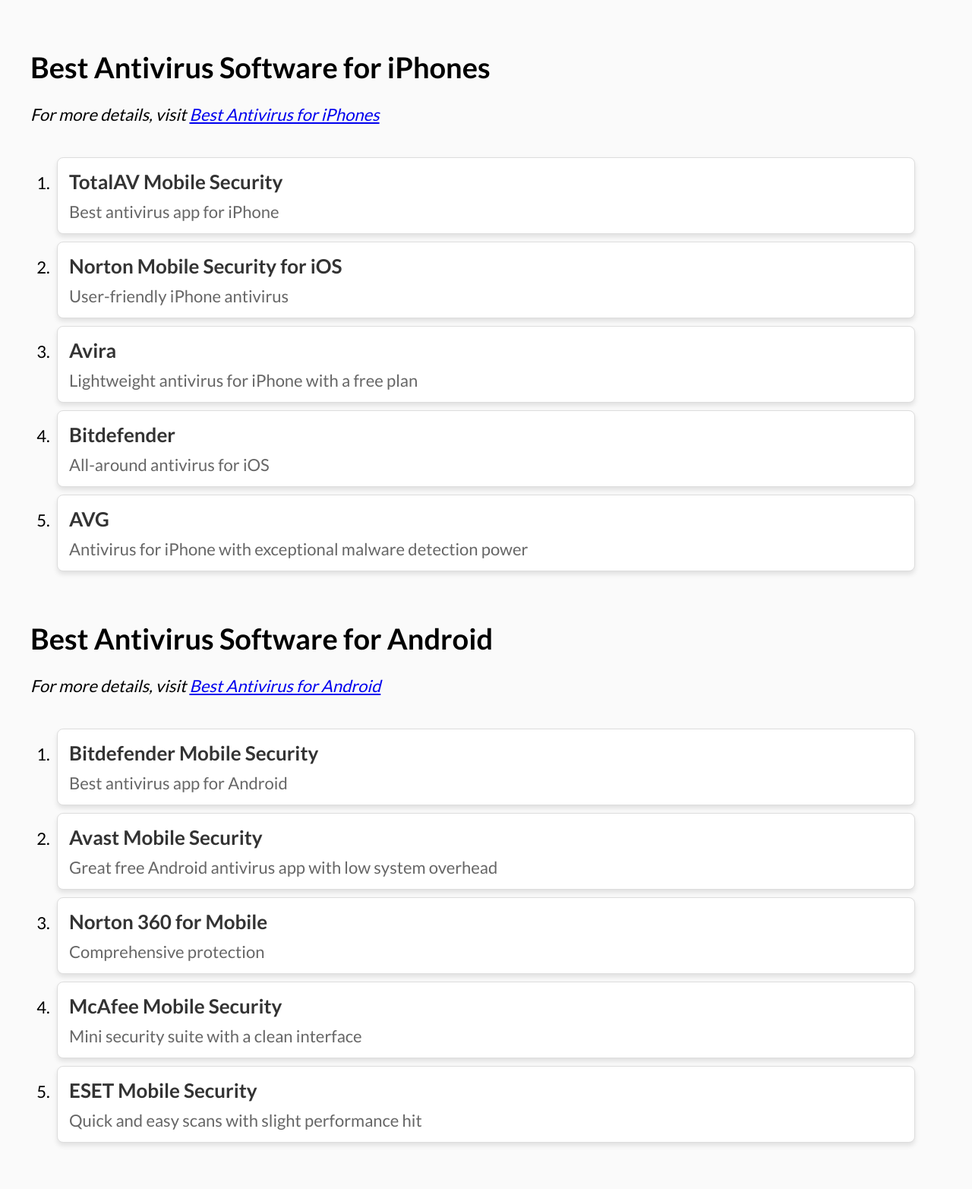
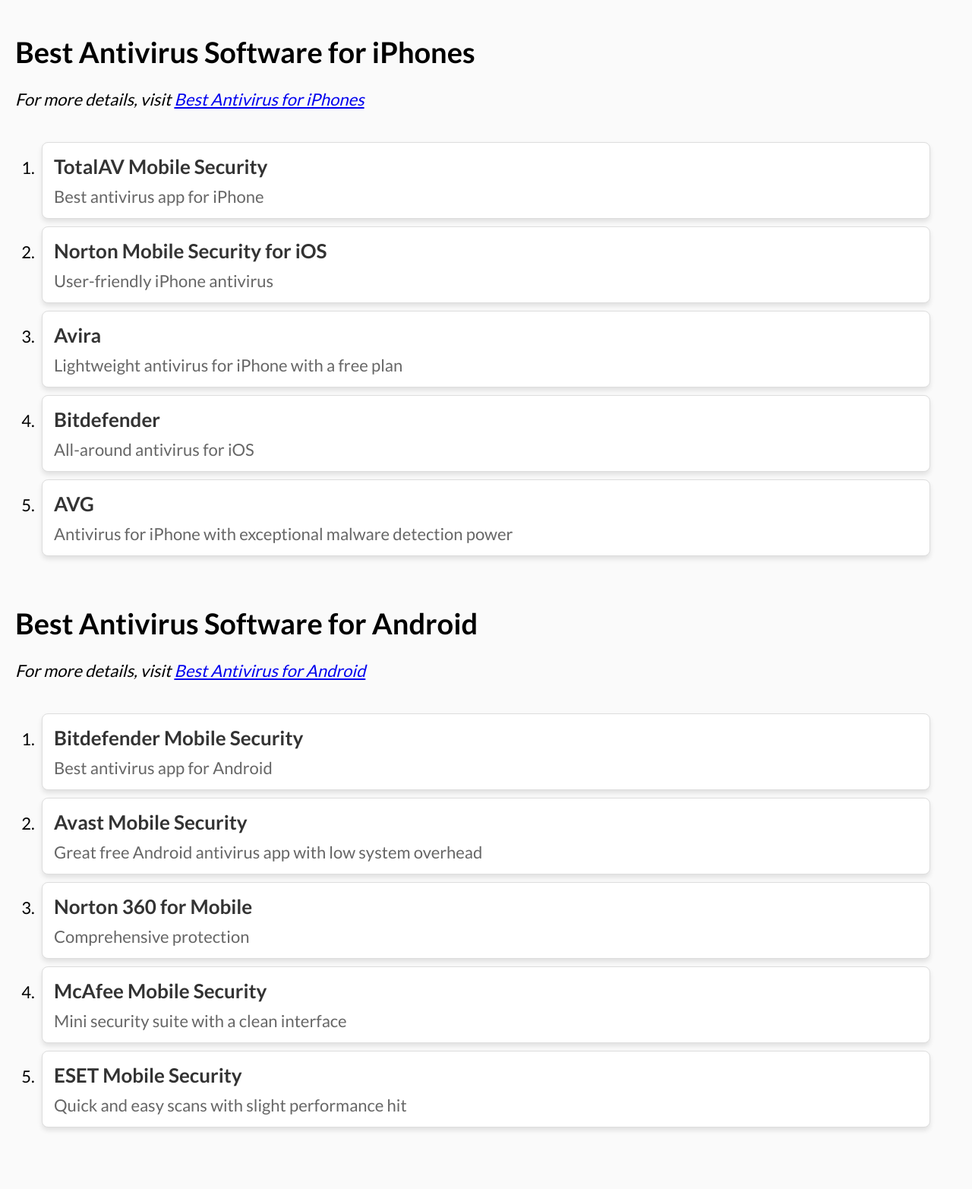
Before and after one commit to sarryteng/lvl4-individual-project, a Flask app: page /1/tools in a window 1280 px wide. Shown: the part 71-1636 px from the top of the page at 76% size. After the commit the page ends 1559 px from the top, so only its background shows below. Run offline with Flask 3, Linux system fonts and the light colour scheme; some libraries are stand-ins or nearby versions.

Commit message:
remove line breaks and update styling for consistent header spacing

```diff
--- a/src/templates/guides.html
+++ b/src/templates/guides.html
@@ -7,7 +7,6 @@
 {% block content %}
     <main class="content">
         <h1>{{ _("Here are the Guides") }}</h1>
-        <br>
 
         <div class="card-container">
             <a href="{{ url_for('secure_mobile', lang=g.lang) }}" class="card">
--- a/src/templates/home.html
+++ b/src/templates/home.html
@@ -7,7 +7,6 @@
 {% block content %}
     <main>
         <h1>{{ _("Welcome to the Cybersecurity Resource Hub") }}</h1>
-        <br>
         <p>{{ _("Your go-to source for online safety and cybersecurity information with a primary focus on mobile phones.") }}</p>
         <p>{{ _("In today’s connected world, staying safe online is more important than ever—especially for mobile users. This platform is designed to help users in developing countries navigate the digital landscape securely. Whether you’re new to cybersecurity or want to deepen your knowledge, our resources make it easy to understand and apply essential safety practices.") }}</p>
         <br>
--- a/src/templates/tools.html
+++ b/src/templates/tools.html
@@ -5,7 +5,7 @@
 {% endblock %}
 
 {% block content %}
-<main class="content">
+<main>
 
     <!-- Best Antivirus Software for iPhones -->
     <h1>{{ _("Best Antivirus Software for iPhones") }}</h1>
```
